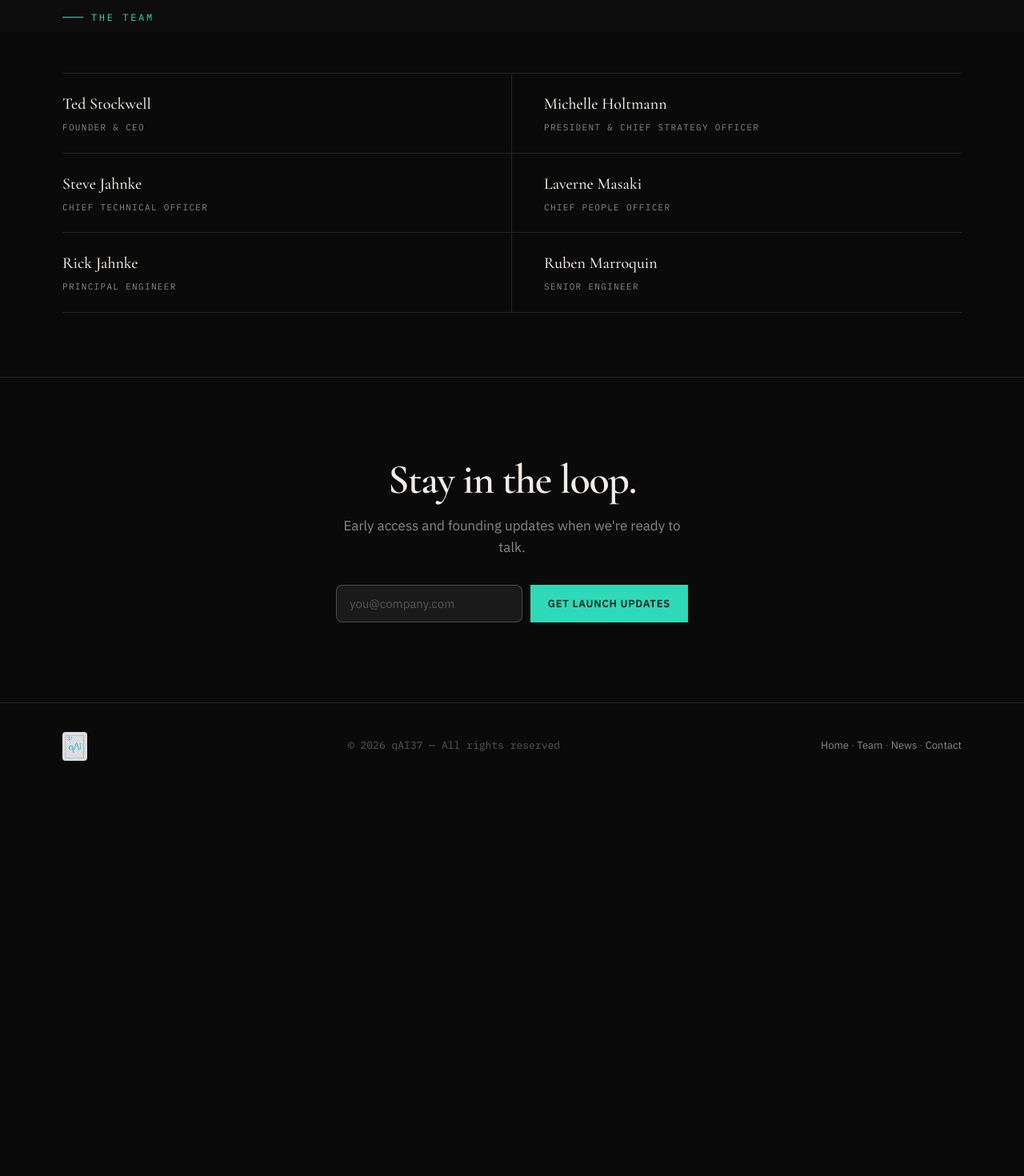
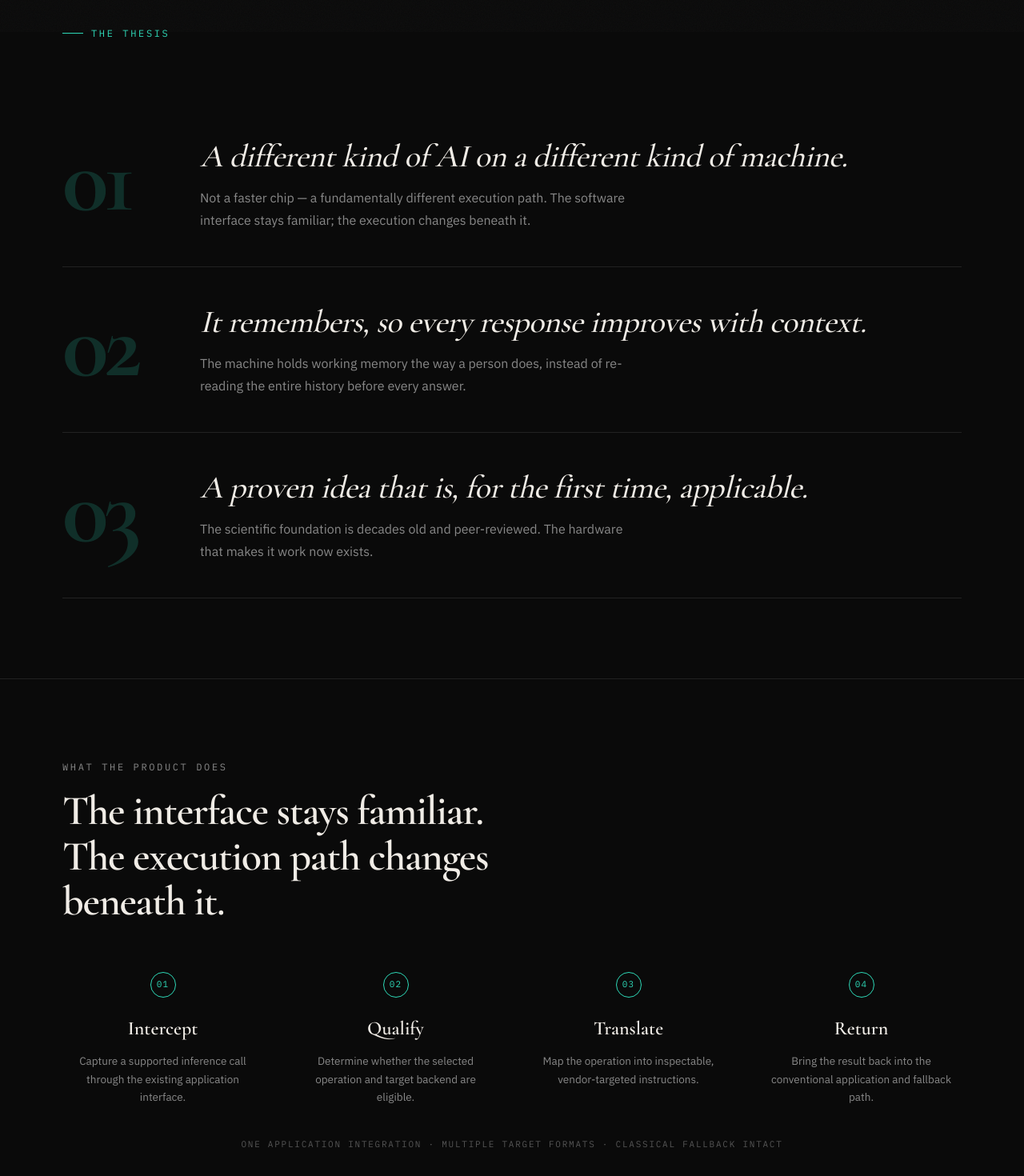
Before and after one commit to lizzierunner/qai37-site, a Next.js app: page /qai37-site/ in a window 1280 px wide. Shown: the part 760-2230 px from the top of the page at 80% size. Before the commit the page ends 1747 px from the top, so only its background shows below. Built offline with nearby package versions, Linux system fonts and the light colour scheme.

Commit message:
Add animated thesis + pipeline narrative sections to homepage from deck

```diff
--- a/app/globals.css
+++ b/app/globals.css
@@ -114,6 +114,41 @@ footer{border-top:1px solid var(--line);padding:36px 0}
 /* icon squares */
 .ic,.mark{width:38px;height:38px;border-radius:4px;background:var(--cyan-soft);border:1px solid rgba(255,255,255,.15);display:grid;place-items:center;transition:box-shadow .25s}
 .ic svg,.mark svg{width:18px;height:18px;stroke:var(--cyan);fill:none;stroke-width:2}
+
+/* ======================== THESIS ======================== */
+.p-home .thesis{border-top:1px solid var(--line);padding:100px 0}
+.p-home .thesis-list{margin-top:52px}
+.p-home .thesis-item{display:grid;grid-template-columns:140px 1fr;gap:32px;padding:44px 0;border-bottom:1px solid var(--line);align-items:start;transition:opacity .3s}
+.p-home .thesis-item:hover{opacity:.85}
+.p-home .thesis-n{font-family:var(--font-display);font-weight:700;font-size:clamp(72px,10vw,120px);line-height:.88;letter-spacing:-.05em;color:var(--cyan);opacity:.18;user-select:none;transition:opacity .4s}
+.p-home .thesis-item:hover .thesis-n{opacity:.32}
+.p-home .thesis-head{font-family:var(--font-display);font-style:italic;font-size:clamp(26px,3.2vw,40px);font-weight:500;line-height:1.2;color:var(--text);margin-bottom:14px;letter-spacing:-.015em}
+.p-home .thesis-body{font-size:16px;color:var(--muted);max-width:58ch;line-height:1.75}
+@media(max-width:640px){.p-home .thesis-item{grid-template-columns:60px 1fr;gap:16px}}
+
+/* ======================== PIPELINE ======================== */
+.p-home .pipeline{border-top:1px solid var(--line);padding:100px 0}
+.p-home .pipeline h2{max-width:28ch;margin-bottom:60px}
+.p-home .pipeline-steps{display:grid;grid-template-columns:1fr 40px 1fr 40px 1fr 40px 1fr;align-items:start;position:relative;margin-bottom:40px}
+/* animated teal line that draws across when section enters viewport */
+.p-home .pipeline-steps::before{content:"";position:absolute;top:15px;left:12%;right:12%;height:1px;background:var(--cyan);transform:scaleX(0);transform-origin:left;opacity:.35}
+.p-home .pipeline-steps.in::before{animation:pipe-draw 1.6s cubic-bezier(.22,1,.36,1) forwards .3s}
+@keyframes pipe-draw{to{transform:scaleX(1)}}
+.p-home .pipeline-step{text-align:center;padding:0 8px;position:relative}
+.p-home .pipeline-num{display:block;width:32px;height:32px;border-radius:50%;border:1px solid var(--cyan);color:var(--cyan);font-family:var(--font-mono);font-size:11px;letter-spacing:.1em;display:grid;place-items:center;margin:0 auto 20px;background:var(--ink);position:relative;z-index:1;transition:background .3s,color .3s}
+.p-home .pipeline-step:hover .pipeline-num{background:var(--cyan);color:var(--ink)}
+.p-home .pipeline-label{font-family:var(--font-display);font-size:clamp(18px,2.2vw,24px);font-weight:600;color:var(--text);margin-bottom:10px}
+.p-home .pipeline-desc{font-size:13.5px;color:var(--muted);line-height:1.65}
+.p-home .pipeline-connector{display:flex;align-items:flex-start;justify-content:center;padding-top:10px;color:rgba(46,217,184,.4);font-family:var(--font-mono);font-size:16px}
+.p-home .pipeline-note{font-family:var(--font-mono);font-size:11px;color:var(--muted-2);letter-spacing:.16em;text-transform:uppercase;text-align:center}
+@media(max-width:800px){
+  .p-home .pipeline-steps{grid-template-columns:1fr;gap:0}
+  .p-home .pipeline-steps::before{display:none}
+  .p-home .pipeline-step{text-align:left;padding:24px 0;border-bottom:1px solid var(--line);display:grid;grid-template-columns:40px 1fr;gap:16px;align-items:start}
+  .p-home .pipeline-num{margin:0;width:28px;height:28px}
+  .p-home .pipeline-step>*:not(.pipeline-num){grid-column:2}
+  .p-home .pipeline-connector{display:none}
+}
 
 /* ======================== HOMEPAGE ROSTER ======================== */
 .p-home .roster-section{border-top:1px solid var(--line);padding:80px 0}
--- a/app/page.tsx
+++ b/app/page.tsx
@@ -29,6 +29,70 @@ export default function Home() {
         </div>
       </section>
 
+      {/* THESIS */}
+      <section className="thesis">
+        <div className="wrap">
+          <span className="eyebrow reveal">The thesis</span>
+          <div className="thesis-list">
+            <div className="thesis-item reveal">
+              <span className="thesis-n" aria-hidden="true">01</span>
+              <div>
+                <p className="thesis-head">A different kind of AI on a different kind of machine.</p>
+                <p className="thesis-body">Not a faster chip — a fundamentally different execution path. The software interface stays familiar; the execution changes beneath it.</p>
+              </div>
+            </div>
+            <div className="thesis-item reveal s1">
+              <span className="thesis-n" aria-hidden="true">02</span>
+              <div>
+                <p className="thesis-head">It remembers, so every response improves with context.</p>
+                <p className="thesis-body">The machine holds working memory the way a person does, instead of re-reading the entire history before every answer.</p>
+              </div>
+            </div>
+            <div className="thesis-item reveal s2">
+              <span className="thesis-n" aria-hidden="true">03</span>
+              <div>
+                <p className="thesis-head">A proven idea that is, for the first time, applicable.</p>
+                <p className="thesis-body">The scientific foundation is decades old and peer-reviewed. The hardware that makes it work now exists.</p>
+              </div>
+            </div>
+          </div>
+        </div>
+      </section>
+
+      {/* PIPELINE */}
+      <section className="pipeline">
+        <div className="wrap">
+          <span className="sec-eyebrow reveal">What the product does</span>
+          <h2 className="reveal s1">The interface stays familiar.<br />The execution path changes beneath it.</h2>
+          <div className="pipeline-steps reveal s2">
+            <div className="pipeline-step">
+              <span className="pipeline-num">01</span>
+              <p className="pipeline-label">Intercept</p>
+              <p className="pipeline-desc">Capture a supported inference call through the existing application interface.</p>
+            </div>
+            <div className="pipeline-connector" aria-hidden="true" />
+            <div className="pipeline-step">
+              <span className="pipeline-num">02</span>
+              <p className="pipeline-label">Qualify</p>
+              <p className="pipeline-desc">Determine whether the selected operation and target backend are eligible.</p>
+            </div>
+            <div className="pipeline-connector" aria-hidden="true" />
+            <div className="pipeline-step">
+              <span className="pipeline-num">03</span>
+              <p className="pipeline-label">Translate</p>
+              <p className="pipeline-desc">Map the operation into inspectable, vendor-targeted instructions.</p>
+            </div>
+            <div className="pipeline-connector" aria-hidden="true" />
+            <div className="pipeline-step">
+              <span className="pipeline-num">04</span>
+              <p className="pipeline-label">Return</p>
+              <p className="pipeline-desc">Bring the result back into the conventional application and fallback path.</p>
+            </div>
+          </div>
+          <p className="pipeline-note reveal s3">One application integration · multiple target formats · classical fallback intact</p>
+        </div>
+      </section>
+
       {/* TEAM ROSTER */}
       <section className="roster-section" id="team">
         <div className="wrap">
```
